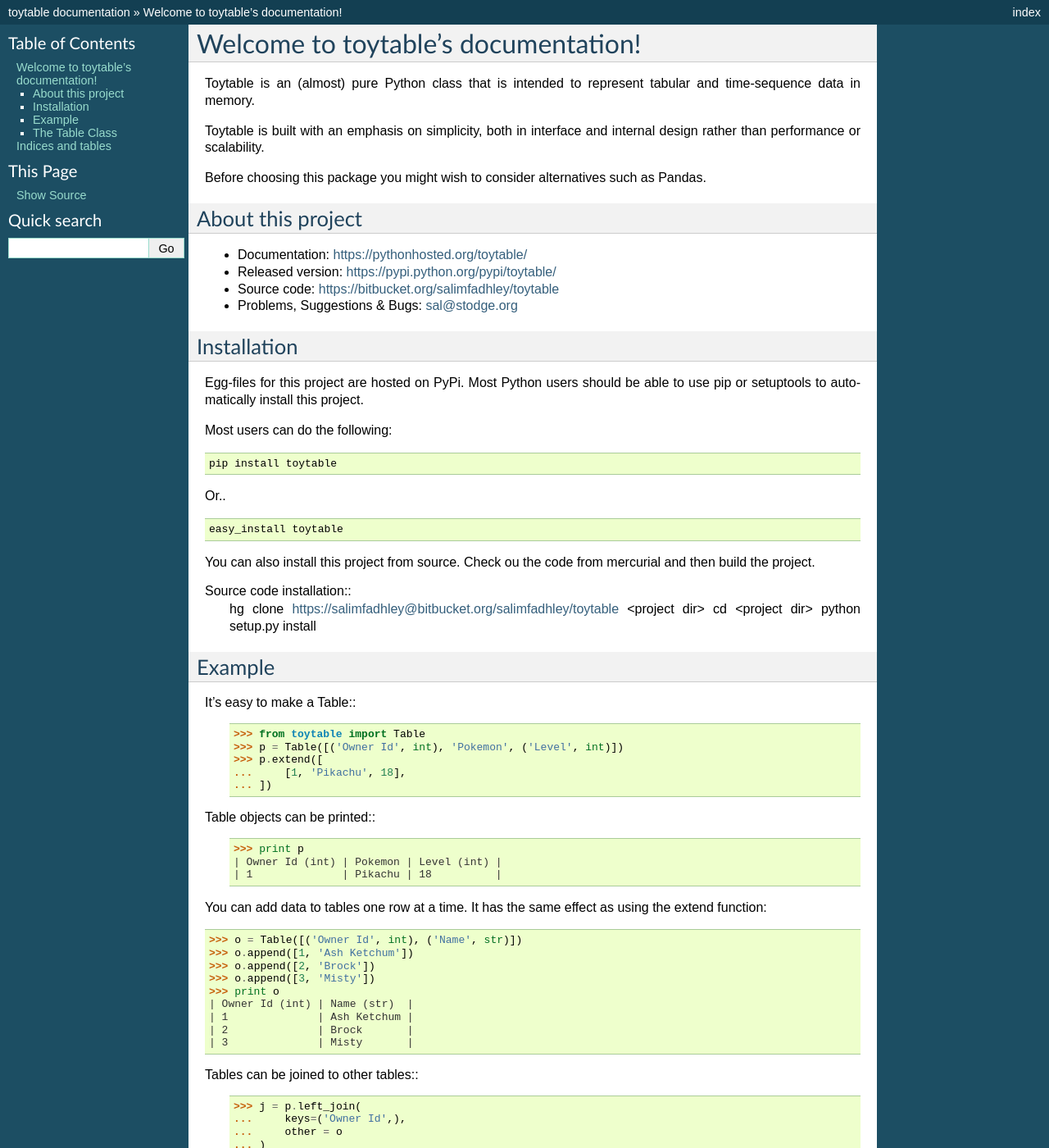
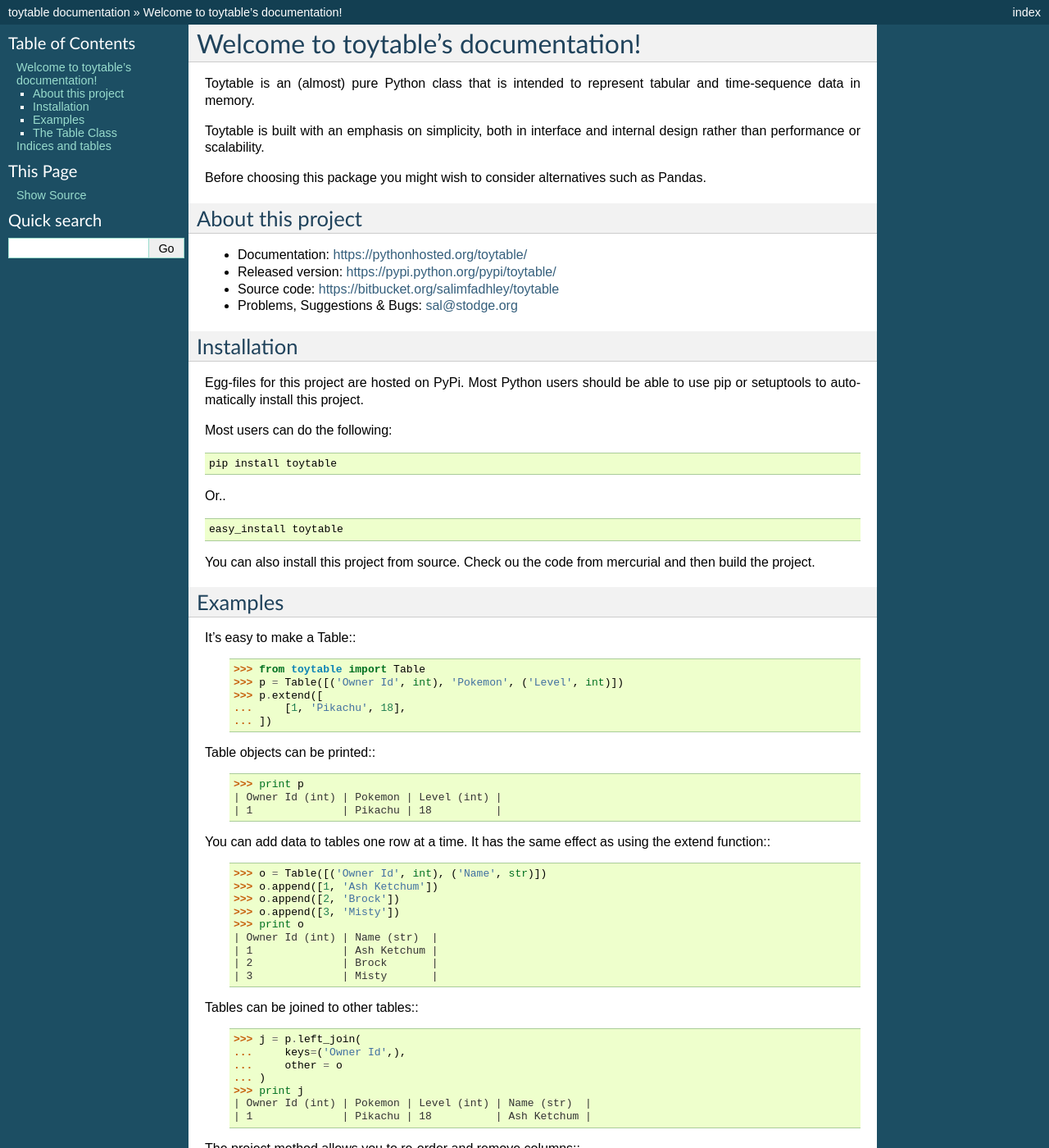
Before and after one commit to salimfadhley/eztable, a Sphinx documentation site: the page built from doc/source/index.rst, in a window 1280 px wide and 1400 px high. Shown: the whole window at 82% size. Built offline with Sphinx 7.4.7, drawn with Linux system fonts in a browser that asks for light colours; the version number could not be read and is left out.

Commit message:
tidy up docs

```diff
--- a/doc/source/index.rst
+++ b/doc/source/index.rst
@@ -32,15 +32,8 @@
 You can also install this project from source. Check ou the code from mercurial
 and then build the project.
 
-
-Source code installation::
-    hg clone https://salimfadhley@bitbucket.org/salimfadhley/toytable <project dir>
-    cd <project dir>
-    python setup.py install
-
-
-Example
--------
+Examples
+--------
 
 It's easy to make a Table::
     >>> from toytable import Table
@@ -54,8 +47,7 @@
     | Owner Id (int) | Pokemon | Level (int) |
     | 1              | Pikachu | 18          |
 
-You can add data to tables one row at a time. It has the same
-effect as using the extend function::
+You can add data to tables one row at a time. It has the same effect as using the extend function::
     >>> o = Table([('Owner Id', int), ('Name', str)])
     >>> o.append([1, 'Ash Ketchum'])
     >>> o.append([2, 'Brock'])
```
